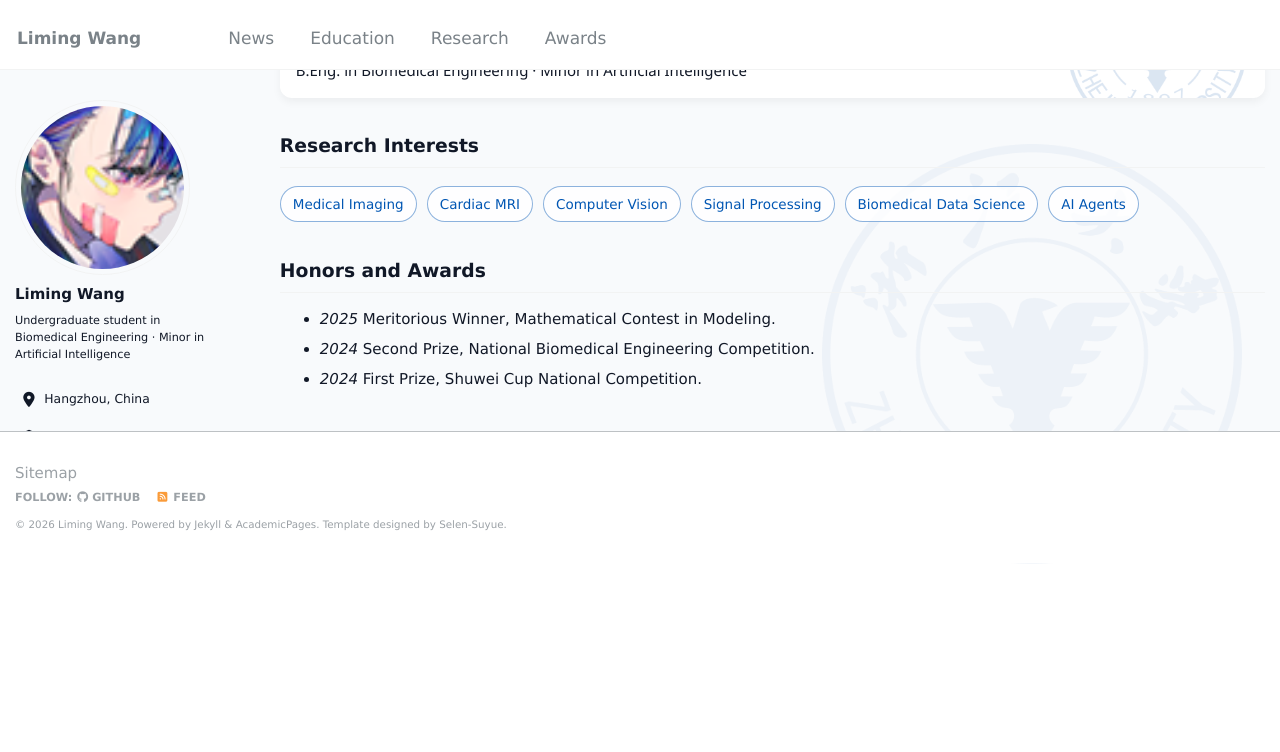
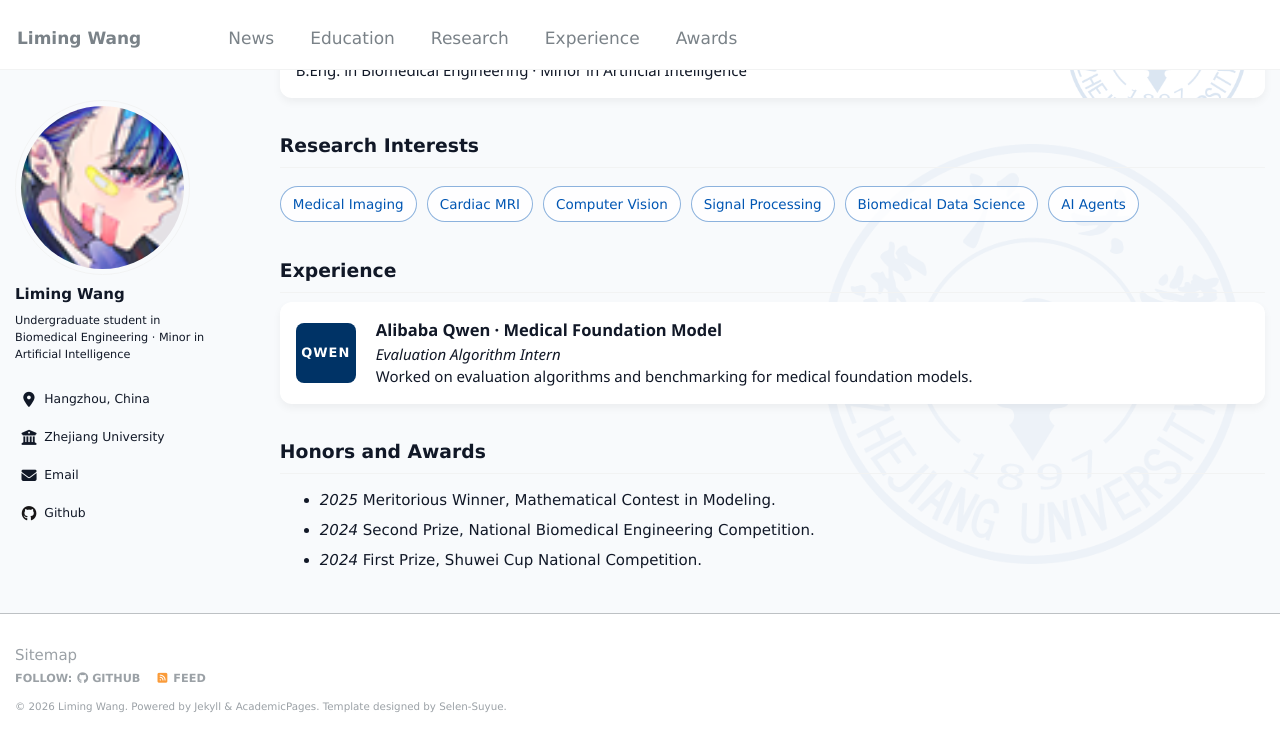
Before and after one commit to wwoozyq/wwoozyq.github.io, a Jekyll site: the page built from _pages/about.md, in a window 1280 px wide and 900 px high, scrolled down 650 px. Shown: the top 752 px of the window. Built offline with Jekyll 4.4.1, drawn with Linux system fonts in a browser that asks for light colours; some web fonts are replaced.

Commit message:
Add Qwen medical model internship

```diff
--- a/_data/navigation.yml
+++ b/_data/navigation.yml
@@ -10,6 +10,9 @@
   - title: "Research"
     url: "/#research"
 
+  - title: "Experience"
+    url: "/#experience"
+
   - title: "Awards"
     url: "/#awards"
 
--- a/_pages/about.md
+++ b/_pages/about.md
@@ -51,6 +51,19 @@
   <span>AI Agents</span>
 </div>
 
+Experience
+--------------
+<div class="experience-container" id="experience">
+  <div class="experience-card">
+    <div class="experience-logo experience-logo--placeholder">QWEN</div>
+    <div class="experience-info">
+      <strong>Alibaba Qwen · Medical Foundation Model</strong><br>
+      <em>Evaluation Algorithm Intern</em><br>
+      Worked on evaluation algorithms and benchmarking for medical foundation models.
+    </div>
+  </div>
+</div>
+
 Honors and Awards
 --------------
 <ul id="awards">
```
